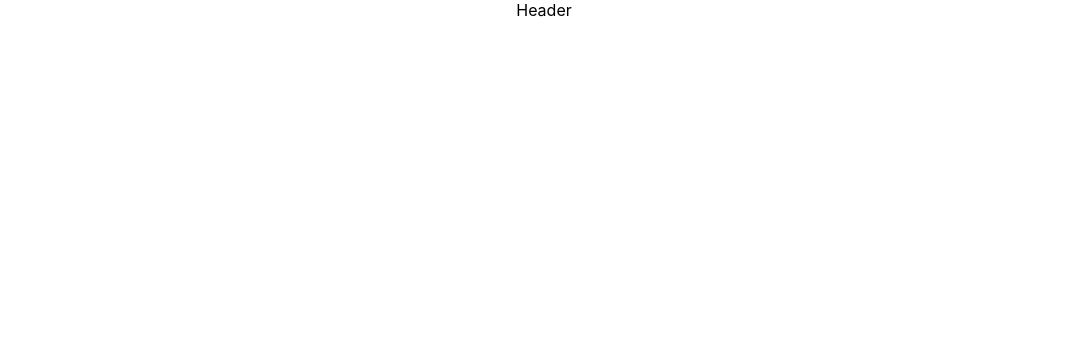
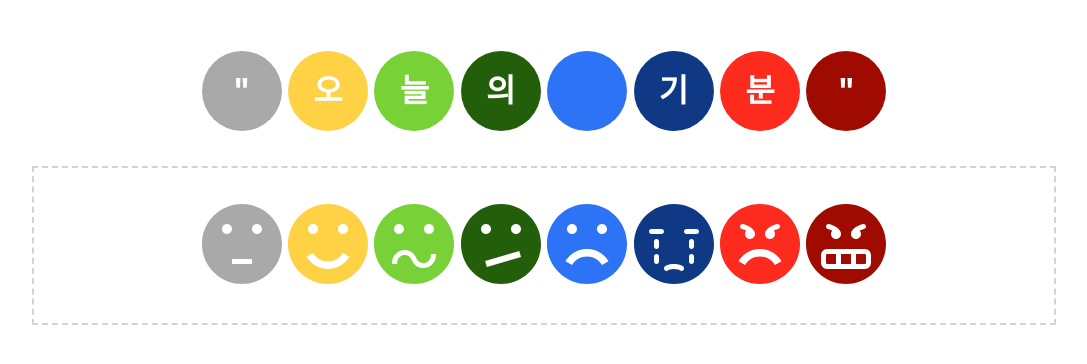
Before and after one commit to Jess2/todays-mood-diary, a React (Create React App) app: page / in a window 1280 px wide. Shown: the top 364 px of the page, without its empty margins (96-1183 px from the left). Built offline with nearby package versions, Linux system fonts and the light colour scheme.

Commit message:
feat: add header & list component

```diff
--- a/package.json
+++ b/package.json
@@ -6,9 +6,12 @@
     "@testing-library/jest-dom": "^5.11.6",
     "@testing-library/react": "^11.2.2",
     "@testing-library/user-event": "^12.6.0",
+    "node-sass": "^4.14.1",
     "react": "^17.0.1",
     "react-dom": "^17.0.1",
+    "react-icons": "^4.1.0",
     "react-scripts": "4.0.1",
+    "styled-components": "^5.2.1",
     "web-vitals": "^0.2.4"
   },
   "scripts": {
--- a/src/App.css
+++ b/src/App.css
@@ -1,5 +1,9 @@
 .App {
+  width: 80%;
+  min-width: 500px;
+  margin: 0 auto;
   text-align: center;
+  padding: 1rem;
 }
 
 .App-logo {
--- a/src/App.js
+++ b/src/App.js
@@ -1,10 +1,12 @@
 import 'App.css';
 import Header from "components/Header";
+import List from "components/List";
 
 function App() {
   return (
     <div className="App">
         <Header></Header>
+        <List></List>
     </div>
   );
 }
--- a/src/components/Header.js
+++ b/src/components/Header.js
@@ -1,9 +1,19 @@
 import React from 'react';
+import Style from 'components/Header.module.scss';
+
+console.log(Style)
 
 export default function Header() {
     return (
-        <div className="header">
-            <header>Header</header>
-        </div>
+        <header className={`${Style.header}`}>
+            <div>"</div>
+            <div>오</div>
+            <div>늘</div>
+            <div>의</div>
+            <div>&nbsp;</div>
+            <div>기</div>
+            <div>분</div>
+            <div>"</div>
+        </header>
     );
 }
--- /dev/null
+++ b/src/components/Header.module.scss
@@ -0,0 +1,48 @@
+.header {
+  padding: 2rem;
+
+  > div {
+    display: inline-block;
+    width: 80px;
+    height: 80px;
+    border-radius: 50%;
+    color: #ffffff;
+    font-size: 2rem;
+    font-weight: bold;
+    line-height: 80px;
+    vertical-align: top;
+    margin: 0.2rem;
+
+    &:first-child {
+      background-color: #a9a9a9;
+    }
+
+    &:nth-child(2) {
+      background-color: #ffd246;
+    }
+
+    &:nth-child(3) {
+      background-color: #78d237;
+    }
+
+    &:nth-child(4) {
+      background-color: #235e0a;
+    }
+
+    &:nth-child(5) {
+      background-color: #2d73f5;
+    }
+
+    &:nth-child(6) {
+      background-color: #0f3885;
+    }
+
+    &:nth-child(7) {
+      background-color: #fc2b1d;
+    }
+
+    &:last-child {
+      background-color: #9f0b00;
+    }
+  }
+}
--- /dev/null
+++ b/src/components/List.js
@@ -0,0 +1,34 @@
+import React from 'react';
+import { ImSmile2, ImSad2, ImAngry2, ImConfused2, ImNeutral2, ImWondering2, ImFrustrated2, ImCrying2 } from 'react-icons/im';
+import Style from 'components/List.module.scss'
+
+export default function List() {
+    return (
+        <div className={`${Style.list}`}>
+            <div>
+                <ImNeutral2 size={80} color={'#a9a9a9'} />
+            </div>
+            <div>
+                <ImSmile2 size={80} color={'#ffd246'} />
+            </div>
+            <div>
+                <ImConfused2 size={80} color={'#78d237'} />
+            </div>
+            <div>
+                <ImWondering2 size={80} color={'#235e0a'} />
+            </div>
+            <div>
+                <ImSad2 size={80} color={'#2d73f5'} />
+            </div>
+            <div>
+                <ImCrying2 size={80} color={'#0f3885'} />
+            </div>
+            <div>
+                <ImAngry2 size={80} color={'#fc2b1d'} />
+            </div>
+            <div>
+                <ImFrustrated2 size={80} color={'#9f0b00'} />
+            </div>
+        </div>
+    );
+}
--- /dev/null
+++ b/src/components/List.module.scss
@@ -0,0 +1,9 @@
+.list {
+  padding: 2rem;
+  border: 2px dashed lightgray;
+
+  > div {
+    display: inline-block;
+    margin: 0.2rem;
+  }
+}
```
Also changed, not shown: 1 other file (tests, documents, lock files or other folders).
